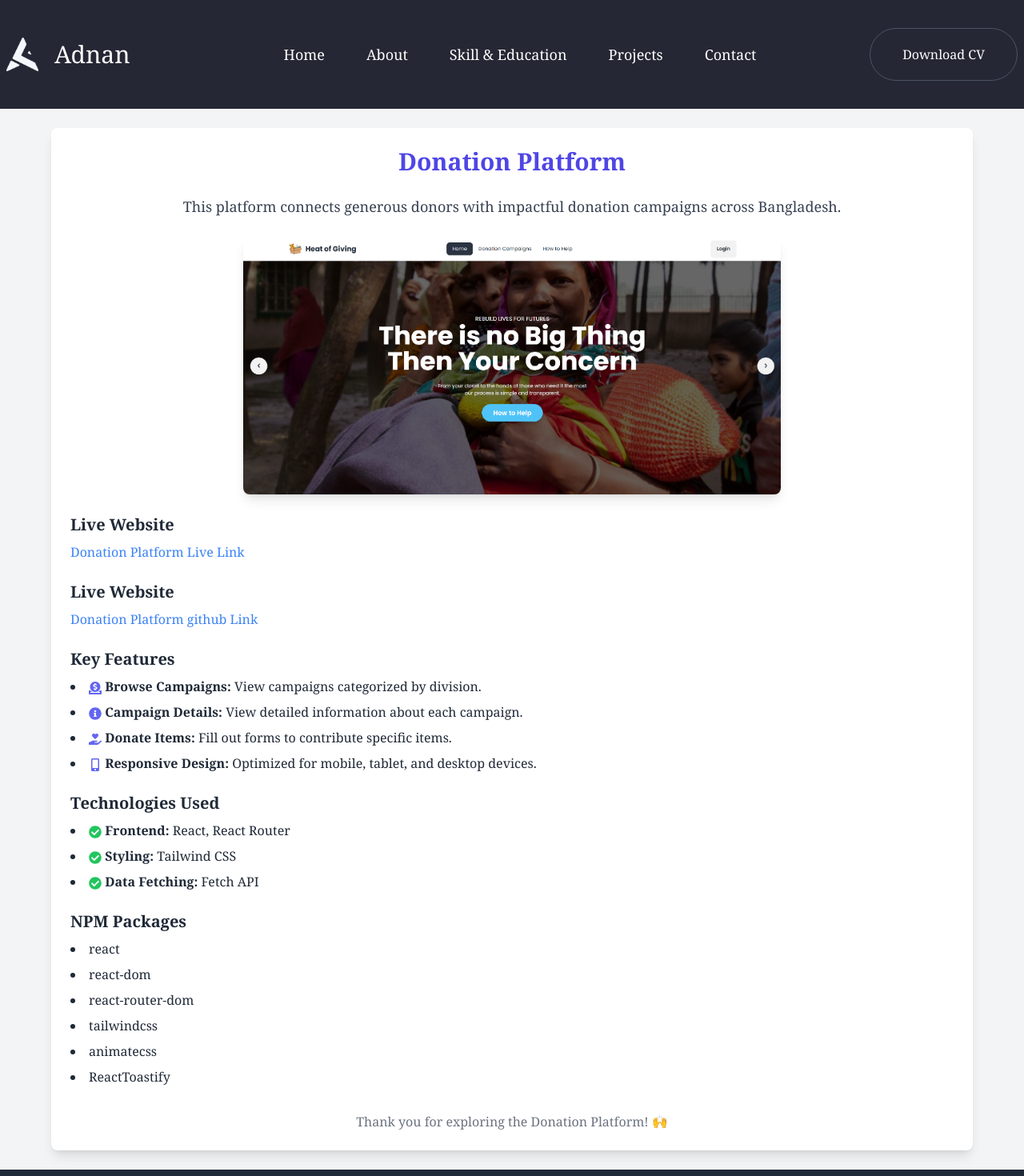
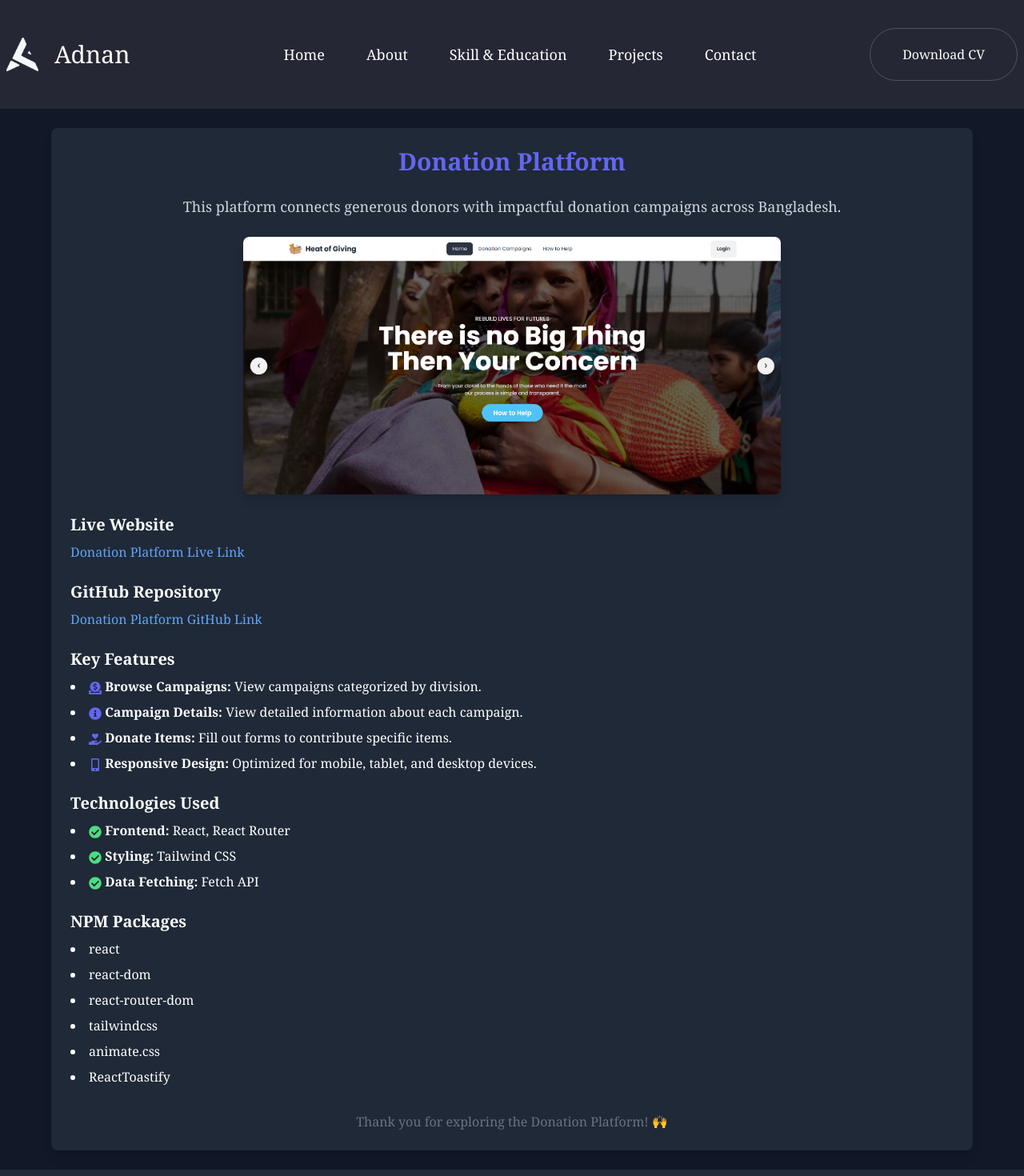
Before and after one commit to adnanmahmud0/adnanmahmud, a React (Vite) app: page /Donation-Platform in a window 1280 px wide. Shown: the top 1470 px of the page at 80% size. Built offline with nearby package versions, Linux system fonts and the light colour scheme.

Commit message:
donation platfrom information updated and design updated

```diff
--- a/src/Component/Section/DonationPlatform.jsx
+++ b/src/Component/Section/DonationPlatform.jsx
@@ -4,11 +4,11 @@ import screenshot from '../../assets/project2.png';
 
 const DonationPlatform = () => {
     return (
-        <div className="min-h-screen bg-gray-100 p-6">
-            <div className="max-w-6xl mx-auto bg-white shadow-lg rounded-lg p-6">
-                <h1 className="text-3xl font-bold text-center mb-6 text-indigo-600">Donation Platform</h1>
+        <div className="min-h-screen bg-gray-900 text-white p-6">
+            <div className="max-w-6xl mx-auto bg-gray-800 shadow-lg rounded-lg p-6">
+                <h1 className="text-3xl font-bold text-center mb-6 text-indigo-500">Donation Platform</h1>
 
-                <p className="text-lg text-gray-700 text-center mb-4">
+                <p className="text-lg text-gray-300 text-center mb-4">
                     This platform connects generous donors with impactful donation campaigns across Bangladesh.
                 </p>
 
@@ -26,21 +26,21 @@ const DonationPlatform = () => {
                         href="https://heat-of-giving.web.app/"
                         target="_blank"
                         rel="noopener noreferrer"
-                        className="text-blue-500 hover:underline"
+                        className="text-blue-400 hover:underline"
                     >
                         Donation Platform Live Link
                     </a>
                 </div>
 
                 <div className="mb-6">
-                    <h2 className="text-xl font-semibold mb-2">Live Website</h2>
+                    <h2 className="text-xl font-semibold mb-2">GitHub Repository</h2>
                     <a
                         href="https://github.com/adnanmahmud0/assignment9"
                         target="_blank"
                         rel="noopener noreferrer"
-                        className="text-blue-500 hover:underline"
+                        className="text-blue-400 hover:underline"
                     >
-                        Donation Platform github Link
+                        Donation Platform GitHub Link
                     </a>
                 </div>
 
@@ -57,9 +57,9 @@ const DonationPlatform = () => {
                 <div className="mb-6">
                     <h2 className="text-xl font-semibold mb-2">Technologies Used</h2>
                     <ul className="list-disc list-inside space-y-2">
-                        <li><FaCheckCircle className="inline text-green-500" /> <strong>Frontend:</strong> React, React Router</li>
-                        <li><FaCheckCircle className="inline text-green-500" /> <strong>Styling:</strong> Tailwind CSS</li>
-                        <li><FaCheckCircle className="inline text-green-500" /> <strong>Data Fetching:</strong> Fetch API</li>
+                        <li><FaCheckCircle className="inline text-green-400" /> <strong>Frontend:</strong> React, React Router</li>
+                        <li><FaCheckCircle className="inline text-green-400" /> <strong>Styling:</strong> Tailwind CSS</li>
+                        <li><FaCheckCircle className="inline text-green-400" /> <strong>Data Fetching:</strong> Fetch API</li>
                     </ul>
                 </div>
 
@@ -70,7 +70,7 @@ const DonationPlatform = () => {
                         <li>react-dom</li>
                         <li>react-router-dom</li>
                         <li>tailwindcss</li>
-                        <li>animatecss</li>
+                        <li>animate.css</li>
                         <li>ReactToastify</li>
                     </ul>
                 </div>
```
